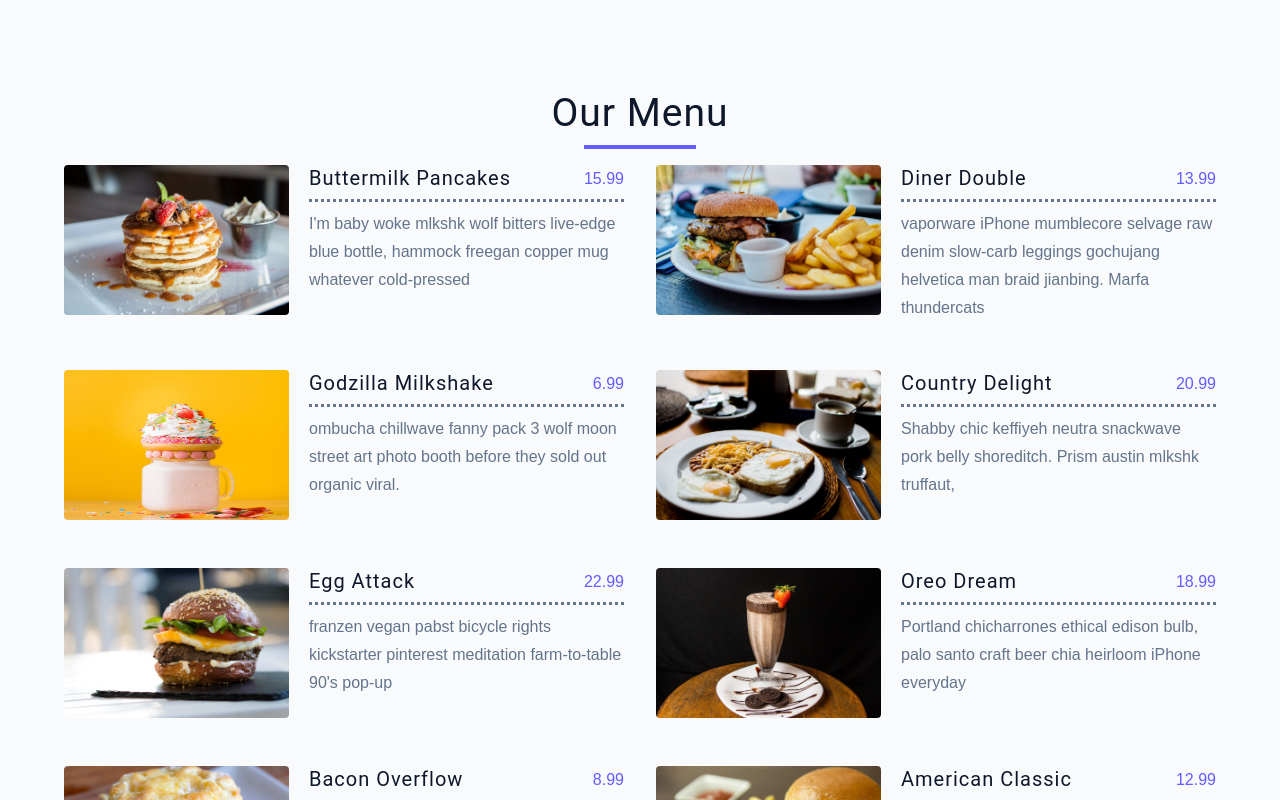
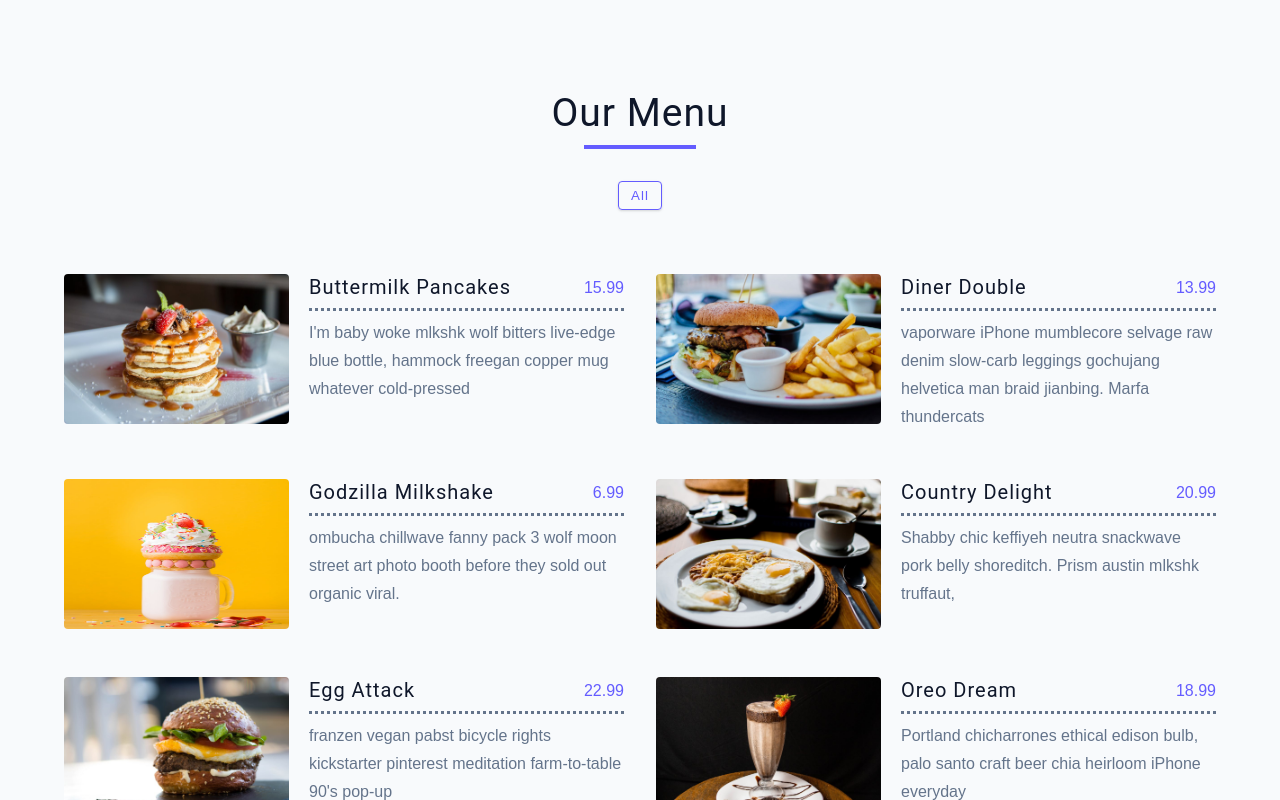
Before and after one commit to NarminGale/React-Projects, a React (Create React App) app in the folder 05-Menu/: page / in a window 1280 px wide. Shown: the top 800 px of the page. Built offline with nearby package versions, Linux system fonts and the light colour scheme.

Commit message:
Created buttons container

```diff
--- a/05-Menu/src/Categories.js
+++ b/05-Menu/src/Categories.js
@@ -1,7 +1,18 @@
 import React from 'react'
 
-function Categories() {
-  return <div></div>
+function Categories({ filterItems }) {
+  return (
+    <div className="btn-container">
+      <button
+        type="button"
+        className="btn filter-btn"
+        onClick={() => {
+          filterItems('all')
+        }}>
+        all
+      </button>
+    </div>
+  )
 }
 
 export default Categories
```
